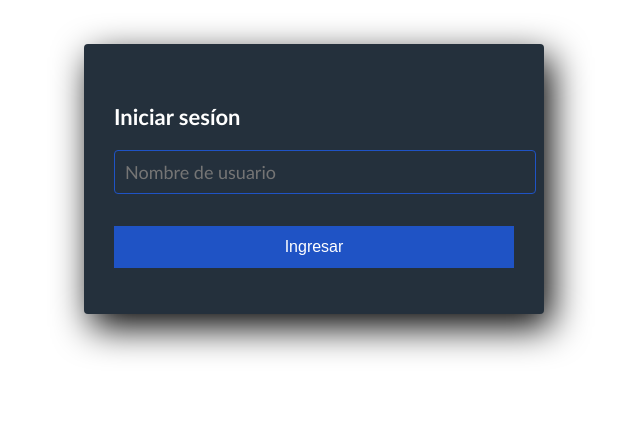
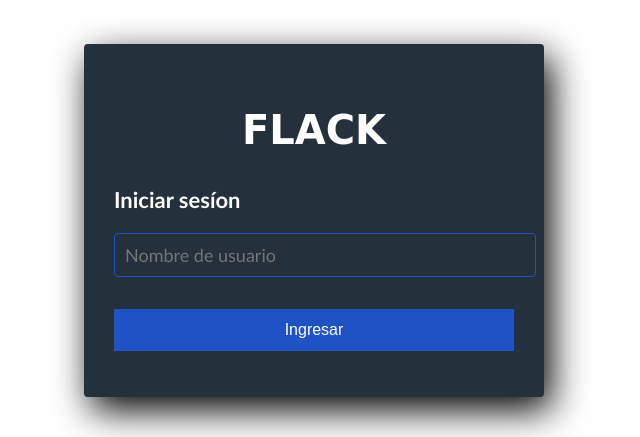
Before and after one commit to snaybanban/cs50w-project2, a Flask app: page /login in a window 1280 px wide. Shown: the top 437 px of the page, without its empty margins (326-966 px from the left). Run offline with Flask 2, Linux system fonts and the light colour scheme.

Commit message:
Add files via upload

```diff
--- a/templates/login.html
+++ b/templates/login.html
@@ -45,6 +45,13 @@
       margin: 16px 0;
       font-size: 16px;
     }
+
+    .form-register h1{
+      text-align: center;
+      font-family: 'Itim', cursive;
+      font-size: 40px;
+    }
+
     @media (max-width:480px){
           .form-register{
               width: 100%;
@@ -56,6 +63,7 @@
   <br>
   <form id="form-signin" class="form" method="POST">
       <section class="form-register">
+      <h1>FLACK</h1>
       <h4>Iniciar sesíon</h4>
       <input class="controls" type="text" id="username" name="username" placeholder="Nombre de usuario">
       <input class="botons" type="submit" value="Ingresar">
```
Also changed, not shown: templates/layout.html (+7 -1 lines).
